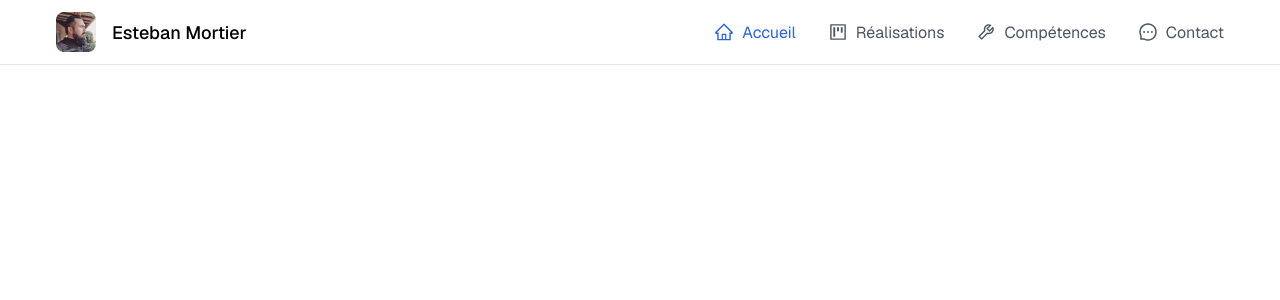
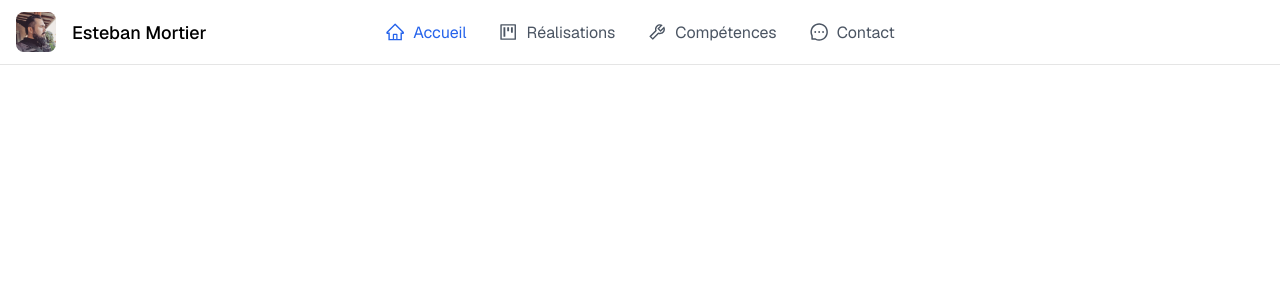
Before and after one commit to Esteban-Mo/newportfolio, a Next.js app: page / in a window 1280 px wide. Shown: the top 300 px of the page. Built offline with nearby package versions, Linux system fonts and the light colour scheme.

Commit message:
Update Header component styling and positioning

```diff
--- a/src/components/Header.module.css
+++ b/src/components/Header.module.css
@@ -9,13 +9,12 @@
 }
 
 .container {
-  max-width: 1200px;
   margin: 0 auto;
   padding: 0 1rem;
   height: 4rem;
   display: flex;
   align-items: center;
-  justify-content: space-between;
+  position: relative;
 }
 
 .logo {
@@ -36,6 +35,9 @@
 .nav {
   display: flex;
   gap: 2rem;
+  position: absolute;
+  left: 50%;
+  transform: translateX(-50%);
 }
 
 .navLink {
```
